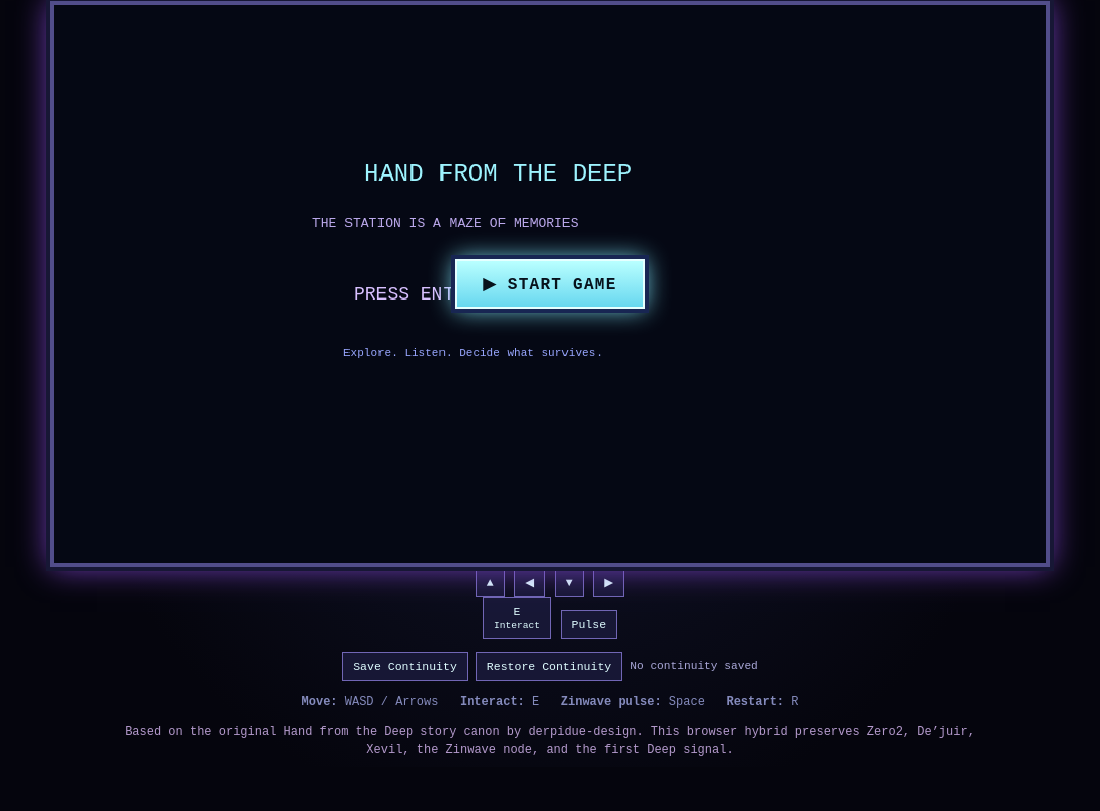
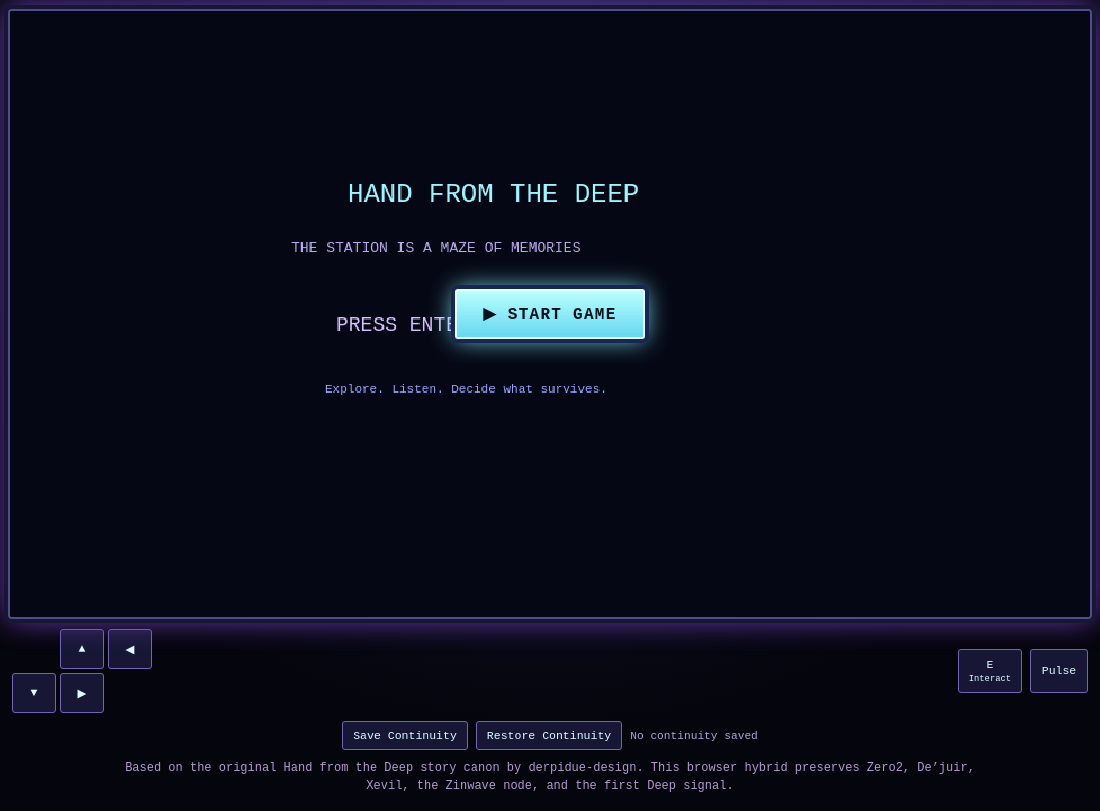
Before and after one commit to derpidue-design/hand-from-the-deep, an Electron app: page index.html in a window 1100 px wide. Shown: the part 75-886 px from the top of the page. Before the commit the page ends 842 px from the top, so only its background shows below. Drawn offline with Linux system fonts and the light colour scheme.

Commit message:
Polish the playable page for dungeon graphics, mobile controls, and embedding

```diff
--- a/style.css
+++ b/style.css
@@ -5,27 +5,57 @@
 }
 
 * { box-sizing: border-box; }
-body { margin: 0; min-height: 100vh; display: grid; place-items: center; background: radial-gradient(circle, #11142a, #05050d 70%); color: #d9e8ff; }
+html { background: #05050d; }
+body {
+  margin: 0;
+  min-height: 100vh;
+  display: grid;
+  place-items: center;
+  background: radial-gradient(circle at 50% 15%, #182044, #05050d 72%);
+  color: #d9e8ff;
+}
 main { width: min(1000px, 96vw); text-align: center; }
 h1 { letter-spacing: .28em; color: #9dfcff; text-shadow: 3px 3px #542c78; margin: 12px 0 4px; font-size: clamp(1.1rem, 3vw, 1.8rem); }
 .subtitle { color: #aaa7da; margin: 0 0 12px; font-size: .85rem; }
-.game-frame { position: relative; width: 100%; }
-canvas { display: block; width: 100%; height: auto; image-rendering: pixelated; image-rendering: crisp-edges; border: 4px solid #514d8a; box-shadow: 0 0 0 4px #171735, 0 0 30px #7b42c9; background: #080817; outline: none; }
-canvas:focus-visible { border-color: #9dfcff; }
-.start-game { position: absolute; left: 50%; top: 50%; transform: translate(-50%, -50%); min-width: 190px; padding: 13px 20px; font: inherit; font-size: clamp(.85rem, 2vw, 1rem); font-weight: bold; letter-spacing: .08em; color: #07121c; background: linear-gradient(180deg, #b9ffff, #67d7ef); border: 2px solid #e5ffff; box-shadow: 0 0 0 4px #182653, 0 0 24px #82eaff; cursor: pointer; text-transform: uppercase; }
-.start-game:hover, .start-game:focus-visible { background: linear-gradient(180deg, #ffffff, #9dfcff); box-shadow: 0 0 0 4px #34255e, 0 0 34px #baf6ff; outline: 3px solid #ffd98c; outline-offset: 4px; }
+.game-frame { position: relative; width: 100%; border-radius: 4px; }
+canvas { display: block; width: 100%; height: auto; aspect-ratio: 16 / 9; image-rendering: pixelated; image-rendering: crisp-edges; border: 4px solid #514d8a; border-radius: 4px; box-shadow: 0 0 0 4px #171735, 0 0 30px #7b42c9; background: #080817; outline: none; }
+canvas:focus-visible { border-color: #9dfcff; box-shadow: 0 0 0 4px #182653, 0 0 36px #82eaff; }
+.start-game { position: absolute; left: 50%; top: 50%; transform: translate(-50%, -50%); min-width: 190px; padding: 13px 20px; font: inherit; font-size: clamp(.85rem, 2vw, 1rem); font-weight: bold; letter-spacing: .08em; color: #07121c; background: linear-gradient(180deg, #b9ffff, #67d7ef); border: 2px solid #e5ffff; border-radius: 3px; box-shadow: 0 0 0 4px #182653, 0 0 24px #82eaff; cursor: pointer; text-transform: uppercase; }
+.start-game:hover, .start-game:focus-visible { background: linear-gradient(180deg, #fff, #9dfcff); box-shadow: 0 0 0 4px #34255e, 0 0 34px #baf6ff; outline: 3px solid #ffd98c; outline-offset: 4px; }
 .start-game[hidden] { display: none; }
 .controls, .origin { color: #858bbd; font-size: .75rem; line-height: 1.5; }
 .origin { max-width: 850px; margin: 8px auto; color: #b49acc; }
 .web-controls { display: flex; align-items: center; justify-content: center; gap: 8px; flex-wrap: wrap; margin: 12px 0 2px; min-height: 30px; }
-button { font: inherit; font-size: .72rem; color: #dffcff; background: #171735; border: 1px solid #7166b5; padding: 7px 10px; cursor: pointer; }
-button:hover, button:focus-visible { background: #2b2454; border-color: #9dfcff; outline: none; }
+button { font: inherit; font-size: .72rem; color: #dffcff; background: #171735; border: 1px solid #7166b5; border-radius: 3px; padding: 7px 10px; cursor: pointer; touch-action: none; user-select: none; -webkit-user-select: none; }
+button:hover, button:focus-visible, button.active { background: #2b2454; border-color: #9dfcff; outline: none; }
 #save-status { color: #a9a7d7; font-size: .7rem; }
-
-/* Add ?embed=1 to the iframe URL for a clean game-only embed. */
+.touch-controls { display: none; justify-content: space-between; align-items: center; gap: 16px; padding: 10px 4px 0; }
+.d-pad { display: grid; grid-template-columns: repeat(3, 44px); grid-template-rows: repeat(2, 40px); gap: 4px; }
+.d-pad button { padding: 5px; }
+.d-pad button:first-child { grid-column: 2; }
+.action-pad { display: flex; gap: 8px; align-items: center; }
+.action-pad button { min-width: 58px; min-height: 44px; }
+.action-pad small { font-size: .55rem; }
 body.embed-mode { display: block; min-height: 0; background: #05050d; }
 body.embed-mode main { width: 100%; max-width: 100%; }
 body.embed-mode h1, body.embed-mode .subtitle, body.embed-mode .controls, body.embed-mode .origin { display: none; }
-body.embed-mode .game-frame { width: 100%; }
-body.embed-mode canvas { width: 100%; border-width: 0; box-shadow: none; }
+body.embed-mode canvas { width: 100%; border-width: 0; border-radius: 0; box-shadow: none; }
 body.embed-mode .web-controls { margin: 0; padding: 8px; background: #0d1020; }
+body.embed-mode .touch-controls { padding: 8px; }
+@media (hover: none), (pointer: coarse), (max-width: 700px) {
+  body { display: block; padding: 8px; }
+  main { width: 100%; }
+  .touch-controls { display: flex; }
+  .controls { display: none; }
+  .web-controls { margin-top: 8px; }
+  canvas { border-width: 2px; }
+}
+@media (max-width: 430px) {
+  .touch-controls { gap: 6px; }
+  .d-pad { grid-template-columns: repeat(3, 38px); grid-template-rows: repeat(2, 36px); }
+  .action-pad { gap: 4px; }
+  .action-pad button { min-width: 52px; padding: 5px; }
+}
+@media (prefers-reduced-motion: reduce) {
+  *, *::before, *::after { scroll-behavior: auto !important; }
+}
```
